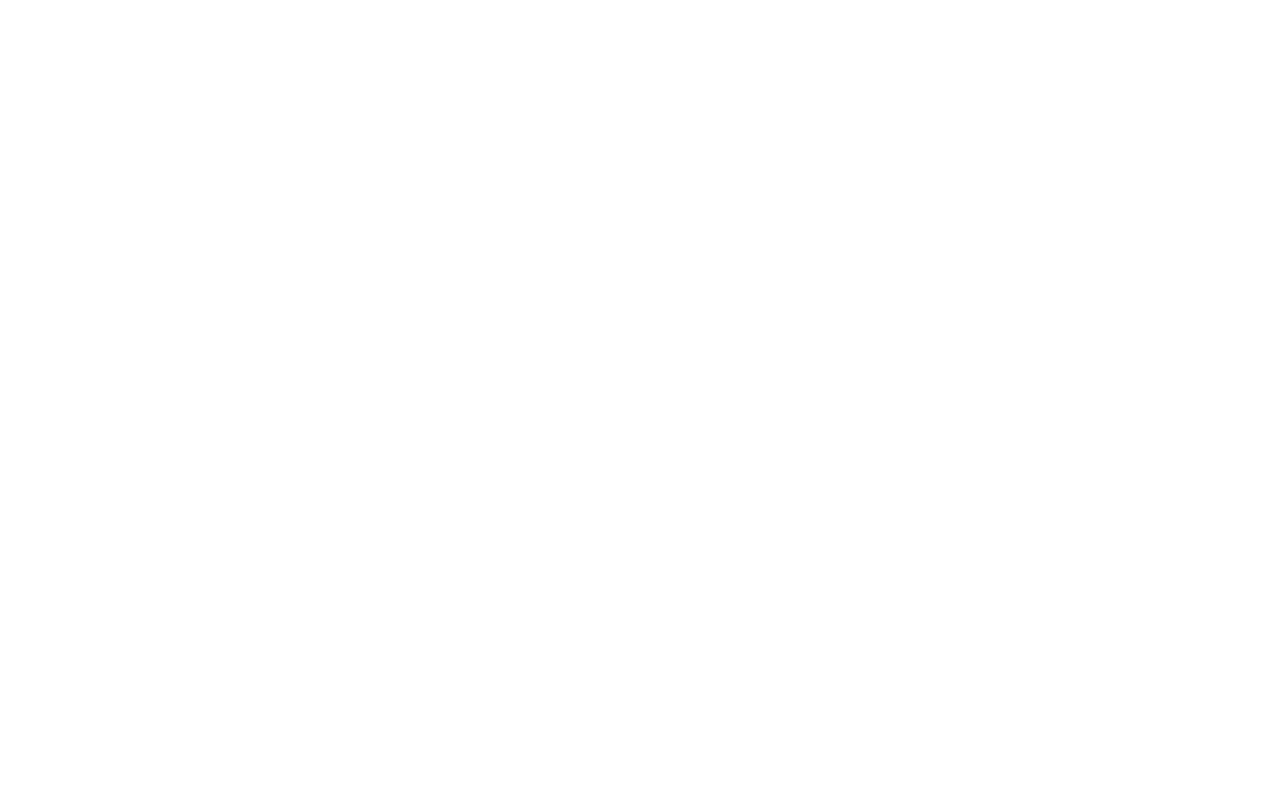
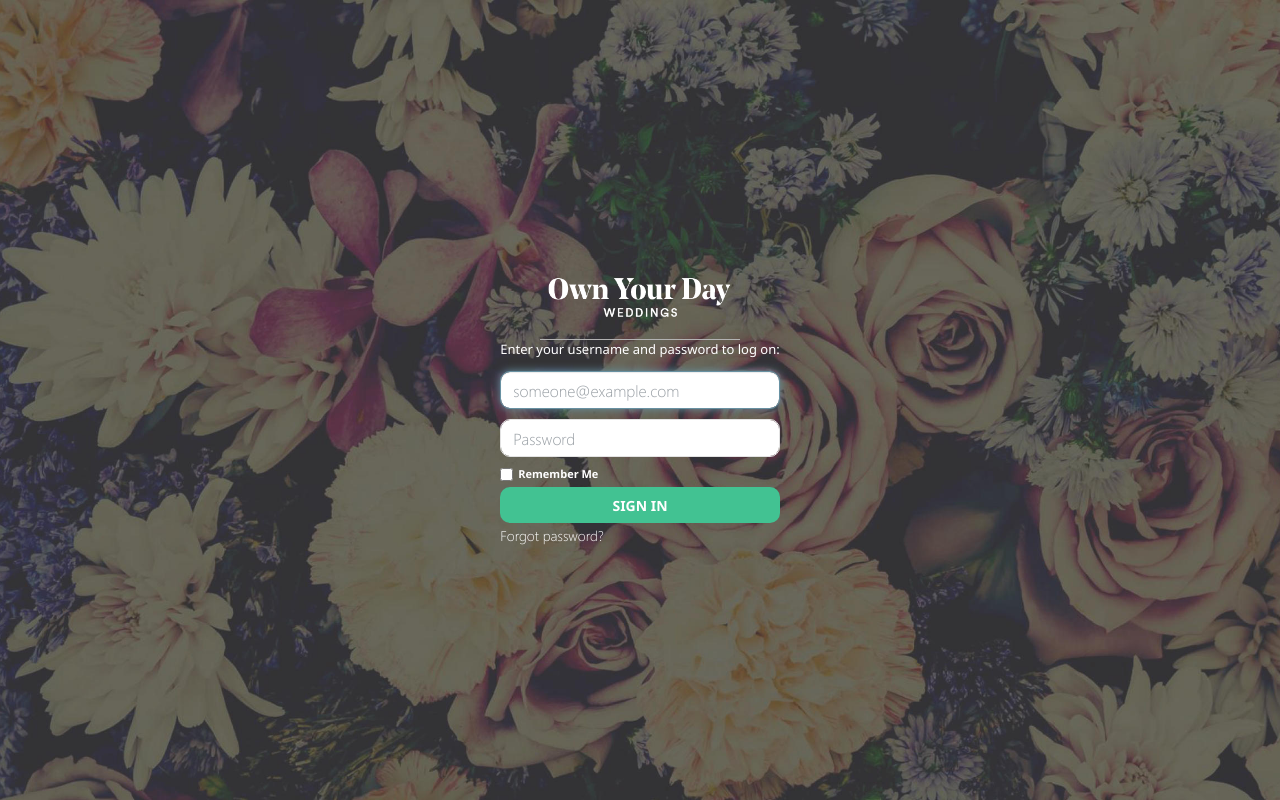
Before and after one commit to rohitstpark/yod, an Angular app: page / in a window 1280 px wide. Shown: the top 800 px of the page. Built offline with nearby package versions, Linux system fonts and the light colour scheme.

Commit message:
to do list

```diff
--- a/src/app/app.component.html
+++ b/src/app/app.component.html
@@ -8,9 +8,9 @@
 
 <!-- <div class="main_container"></div>  -->
 
-<div class="yod_content">
+<div class="yod_content" *ngIf="loginType=='after_login'">
   <div class="yod_t_con">
-    <app-header *ngIf="loginType=='after_login'" class="sm_navbar_hide"></app-header>
+    <app-header class="sm_navbar_hide"></app-header>
   </div>
   <div class="yod_b_con">
     <div class="yod_b_con_l">
```
